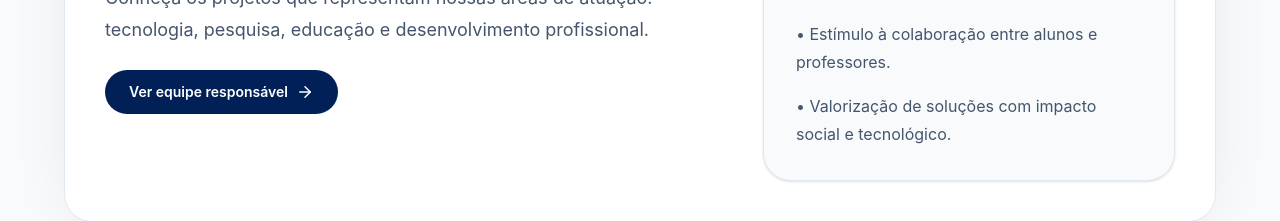
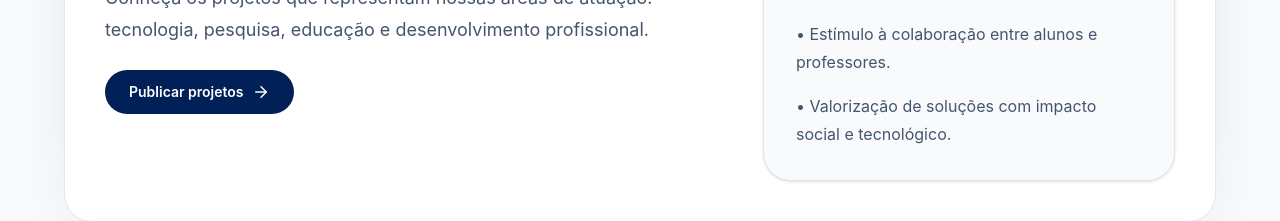
Before and after one commit to feliperrgama/site_npec_ofc, a React (Vite) app in the folder Front-end/: page /page_projetos in a window 1280 px wide. Shown: the part 486-707 px from the top of the page. Built offline with nearby package versions, Linux system fonts and the light colour scheme; no server answers.

Commit message:
Team page

```diff
--- a/Front-end/src/pages/Projetos.jsx
+++ b/Front-end/src/pages/Projetos.jsx
@@ -34,8 +34,8 @@
                 <h1 className="text-4xl font-semibold tracking-tight text-slate-900 sm:text-5xl">Inovação, impacto e experiências práticas em engenharia.</h1>
                 <p className="mt-5 text-base leading-8 text-slate-600 sm:text-lg">Conheça os projetos que representam nossas áreas de atuação: tecnologia, pesquisa, educação e desenvolvimento profissional.</p>
               </div>
-              <NavLink to="/page_equipe" className="inline-flex items-center gap-2 rounded-full bg-[#002057] px-6 py-3 text-sm font-semibold text-white transition hover:bg-[#001934]">
-                Ver equipe responsável <ArrowRight size={18} />
+              <NavLink to="/page_editais" className="inline-flex items-center gap-2 rounded-full bg-[#002057] px-6 py-3 text-sm font-semibold text-white transition hover:bg-[#001934]">
+                Publicar projetos <ArrowRight size={18} />
               </NavLink>
             </div>
 
```
